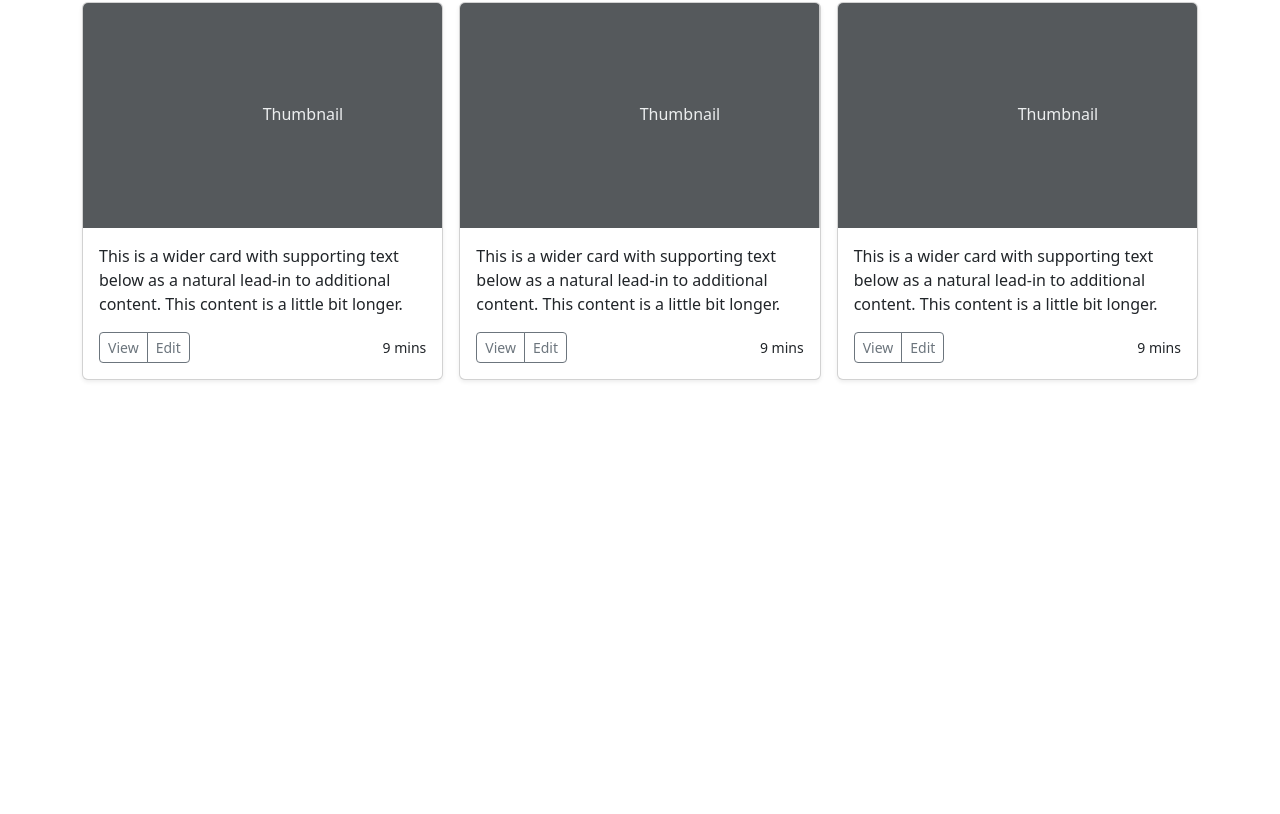
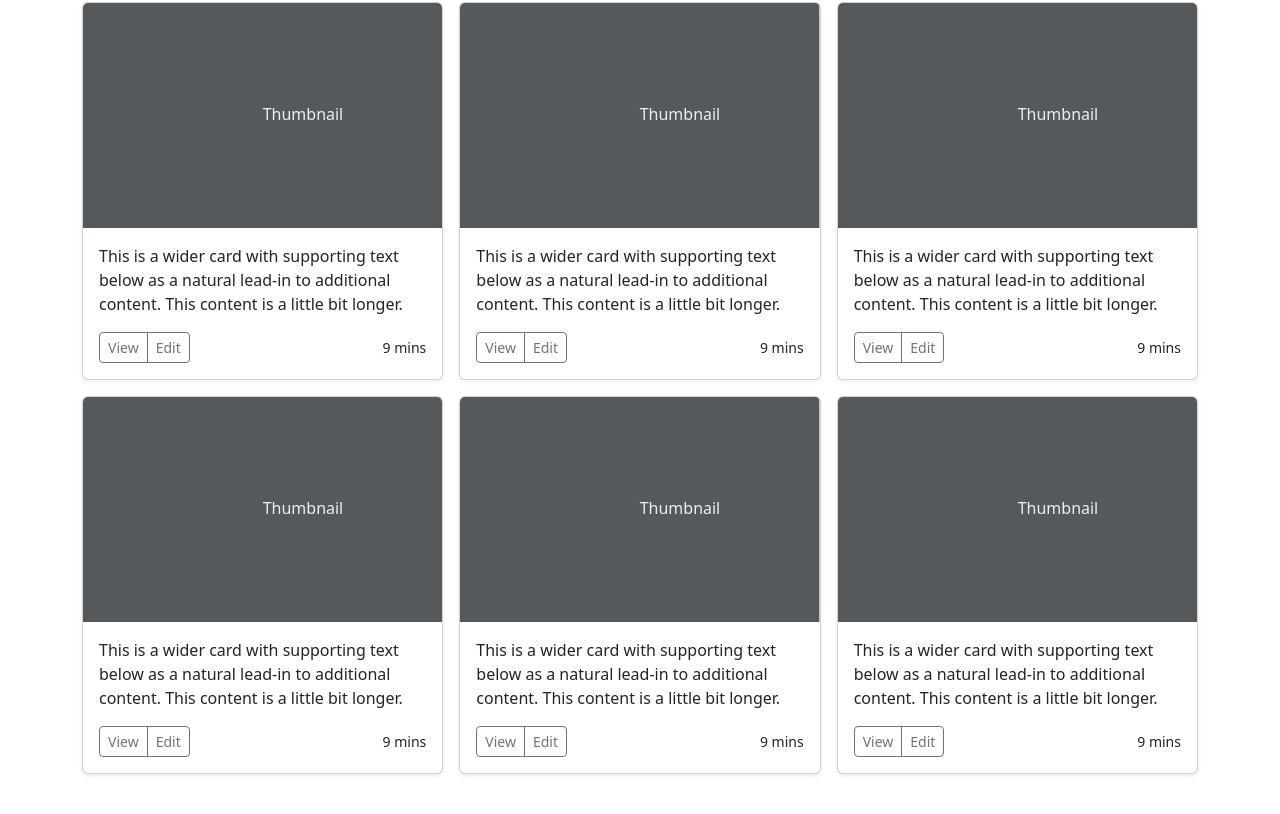
Before and after one commit to itsDipaks/Angular-Learning, an Angular app in the folder Assignments/AlbamApp/: page / in a window 1280 px wide. Shown: the part 532-1346 px from the top of the page. Before the commit the page ends 960 px from the top, so only its background shows below. Built offline with nearby package versions, Linux system fonts and the light colour scheme.

Commit message:
Assignment Completed

```diff
--- a/Assignments/AlbamApp/src/app/Components/BodyContents/Body.components.html
+++ b/Assignments/AlbamApp/src/app/Components/BodyContents/Body.components.html
@@ -1,12 +1,12 @@
 <div class="album py-5 bg-body-tertiary">
   <div class="container">
-
-      <div class=" row row-cols-1 row-cols-sm-2 row-cols-md-3 g-3" >
-
+    <div class="row row-cols-1 row-cols-sm-2 row-cols-md-3 g-3">
       <app-card></app-card>
       <app-card></app-card>
       <app-card></app-card>
-
+      <app-card></app-card>
+      <app-card></app-card>
+      <app-card></app-card>
     </div>
   </div>
 </div>
```
Lines whose indentation alone changed are shown as unchanged.
